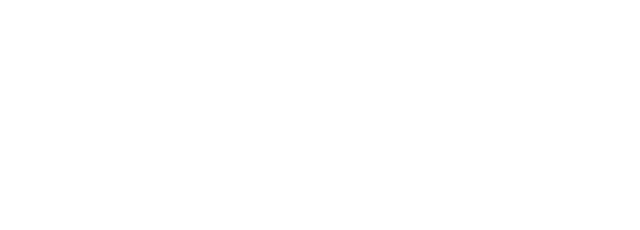
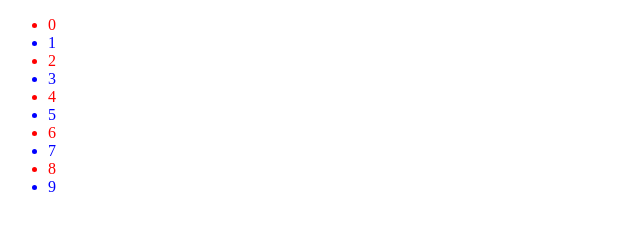
Before and after one commit to parasmanikc/js_learning, a plain HTML site: page homework.html in a window 1280 px wide. Shown: the whole page, without its empty margins (0-640 px from the left). Drawn offline with Linux system fonts and the light colour scheme.

Commit message:
homeword done

```diff
--- a/homework.html
+++ b/homework.html
@@ -1,22 +1,41 @@
 <!DOCTYPE html>
 <html lang="en">
+
 <head>
     <meta charset="UTF-8">
     <meta http-equiv="X-UA-Compatible" content="IE=edge">
     <meta name="viewport" content="width=device-width, initial-scale=1.0">
     <title>Document</title>
 </head>
+
 <body>
 
-    <ul></ul>
+    <ul id="list"></ul>
 
 
     <script>
+        const arrayOne = [0, 1, 2, 3, 4, 5, 6, 7, 8, 9]
+            // creating li
+        var newLi;
 
-        const arrayOne = [0,1,2,3,4,5,6,7,8,9]
+        for (let i = 0; i < arrayOne.length; i++) {
+            newLi = document.createElement("li")
+            if (i % 2 == 0) {
+                newLi.style.color = "red";
+            } else {
+                newLi.style.color = "blue";
+            }
+            // adding content to li
+            newLi.textContent = arrayOne[i];
+            // adding li to its parent ul tag
+            var parentElement = document.getElementById("list");
+            parentElement.appendChild(newLi);
+            // console.log(newLi);
+        }
 
         // Loop through above array and load a "li" for each item
         // and make the color of even numbers red and odd numbers blue
     </script>
 </body>
+
 </html>
```
